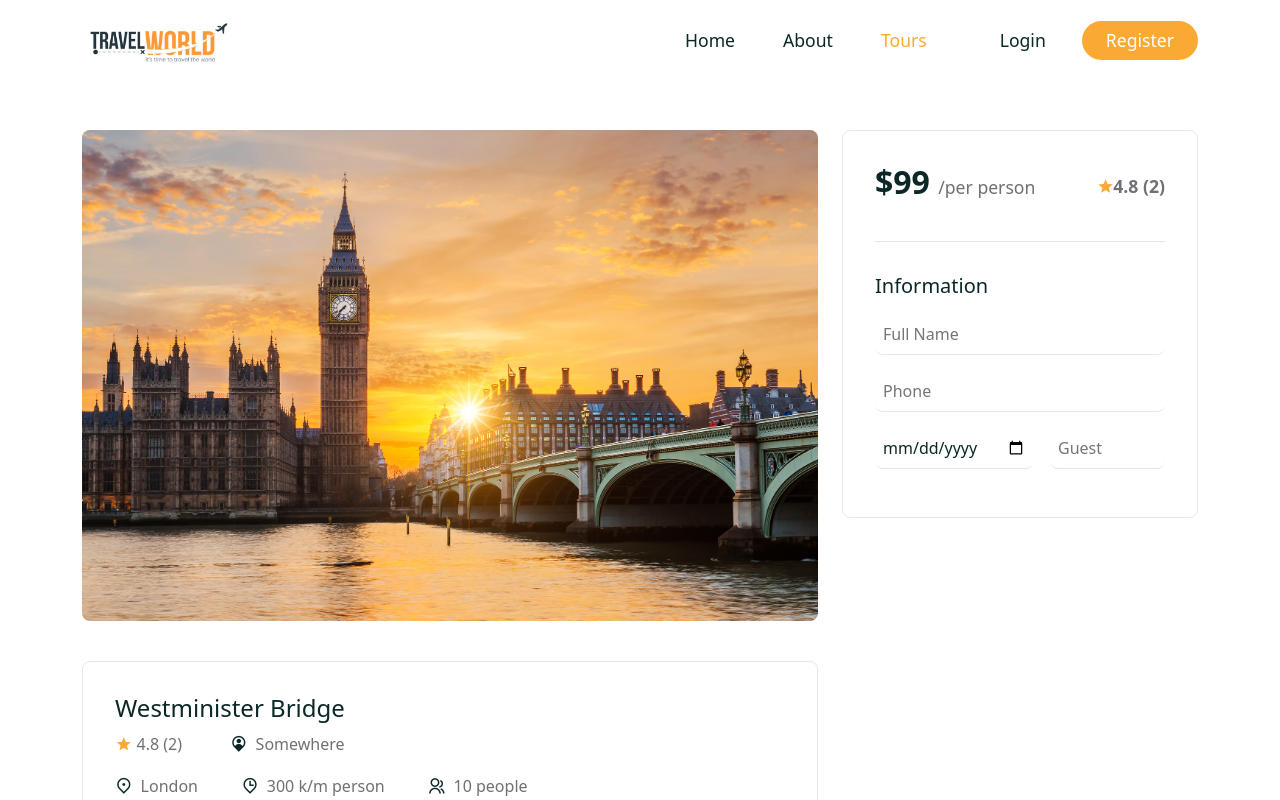
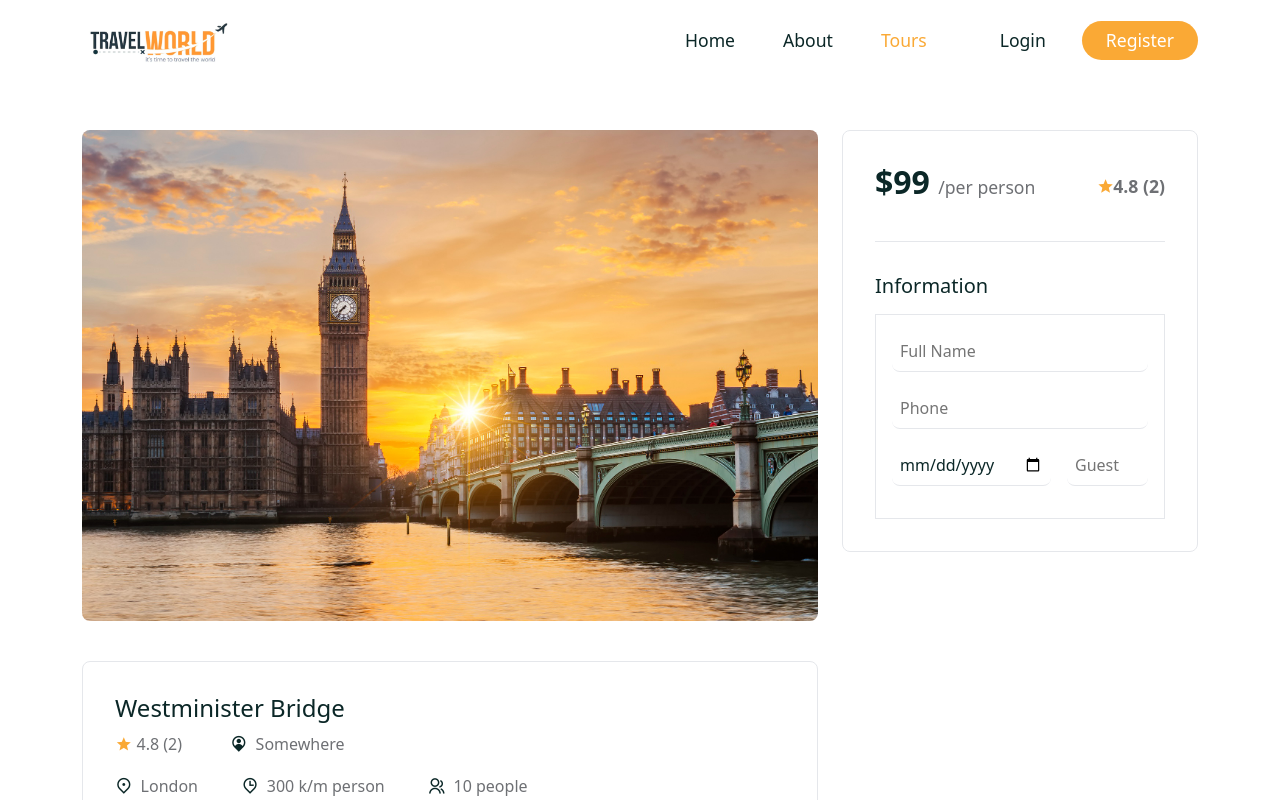
Before and after one commit to Felicien1992/Tour-full-project, a React (Create React App) app in the folder frontend/: page /tours/01 in a window 1280 px wide. Shown: the top 800 px of the page. Built offline with nearby package versions, Linux system fonts and the light colour scheme; a web font is replaced by a local one.

Commit message:
add booking__info-form style css

```diff
--- a/frontend/src/components/Boobing/booking.css
+++ b/frontend/src/components/Boobing/booking.css
@@ -49,3 +49,12 @@
     border: none;
     border-bottom: 1px solid rgb(229, 231, 235);
 }
+
+.booking__form input:focus{
+    outline: none;
+}
+
+.booking__info-form{
+    padding: 1rem;
+    border: 1px solid rgb(229, 231, 235);
+}
```
